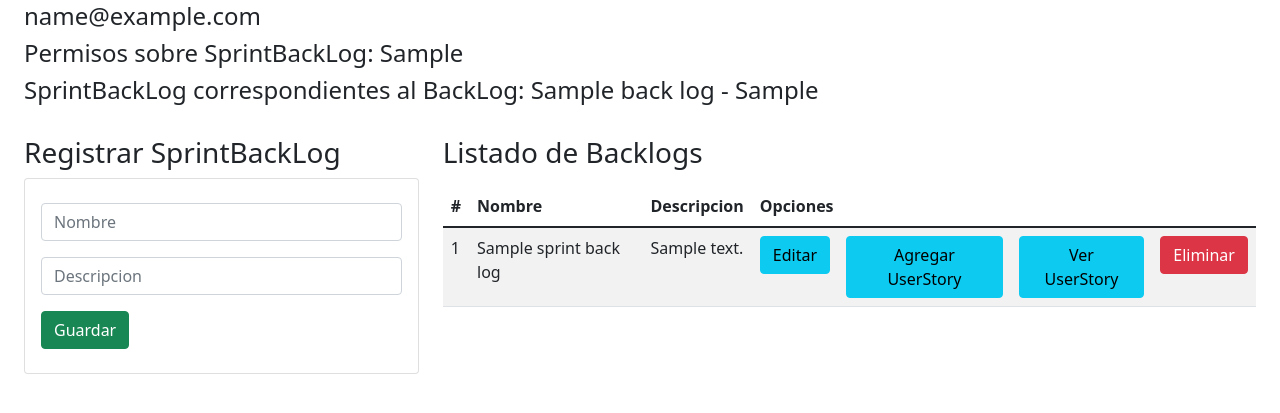
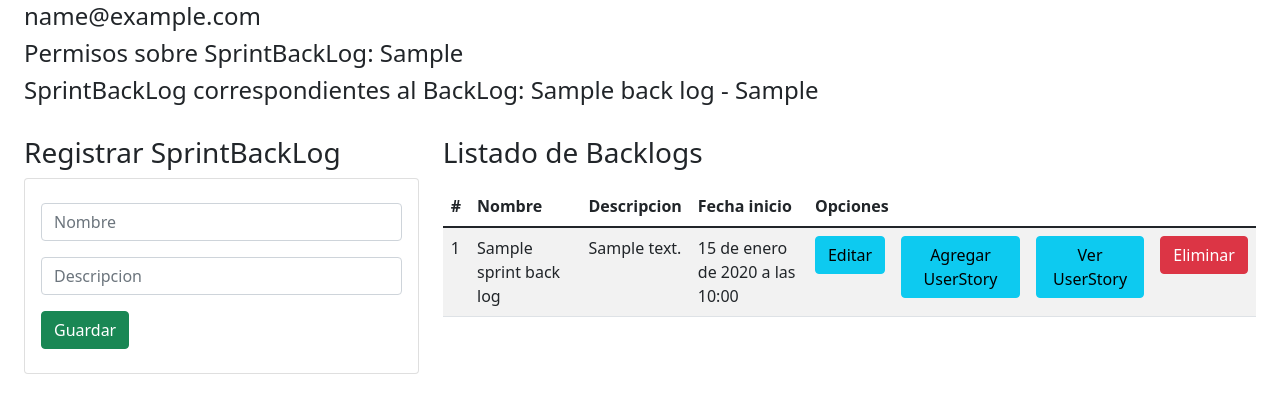
Before and after one commit to vegaalexa/IS2-GRUPO5, a Django app: template is2Proyecto/gestionProyectoApp/templates/sprintBackLog.html in a window 1280 px wide. Shown: the part 134-547 px from the top of the page. Run offline with Django 4.2, Linux system fonts and the light colour scheme; the template is opened without the code that fills it: most values are stand-ins (such as "Sample title", 1, 10 or a date in 2020); data that the repository does not hold is empty; some libraries are stand-ins or nearby versions.

Commit message:
Actualizacion: se agrega la fecha de inicio en la vista de sprintbacklog

```diff
--- a/is2Proyecto/gestionProyectoApp/templates/sprintBackLog.html
+++ b/is2Proyecto/gestionProyectoApp/templates/sprintBackLog.html
@@ -49,6 +49,7 @@
 							<!--<th>Codigo</th>-->
 							<th>Nombre</th>
 							<th>Descripcion</th>
+							<th>Fecha inicio</th>
 							<th colspan="2">Opciones</th>
 						</tr>
 					</thead>
@@ -58,6 +59,7 @@
 							<td>{{forloop.counter}}</td>
 							<td>{{s.nombre}}</td>
 							<td>{{s.descripcion}}</td>
+							<td>{{s.fechaInicio}}</td>
 							<td><a href="/edicionSprintBackLog/{{email}}/{{s.idSprintBackLog}}"
 								class="btn btn-info btnEditarSprintBackLog">Editar</a></td>
 							<td><a href="/asignacionUserStorySprintBackLog/{{email}}/{{s.idSprintBackLog}}"
```
